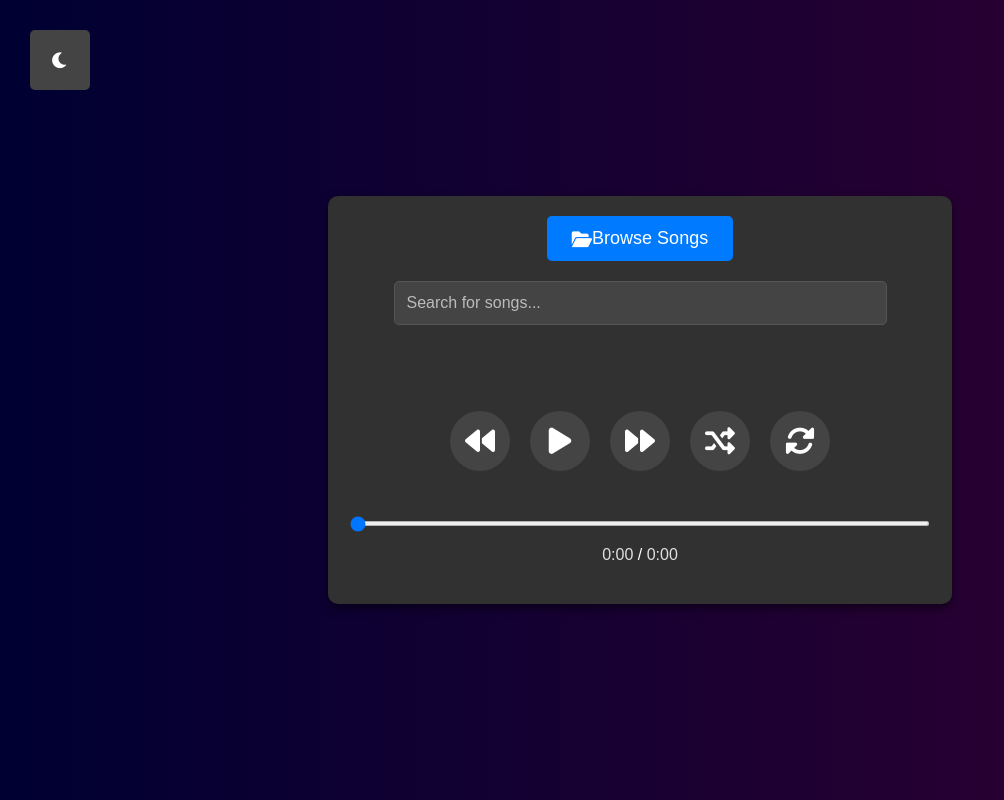
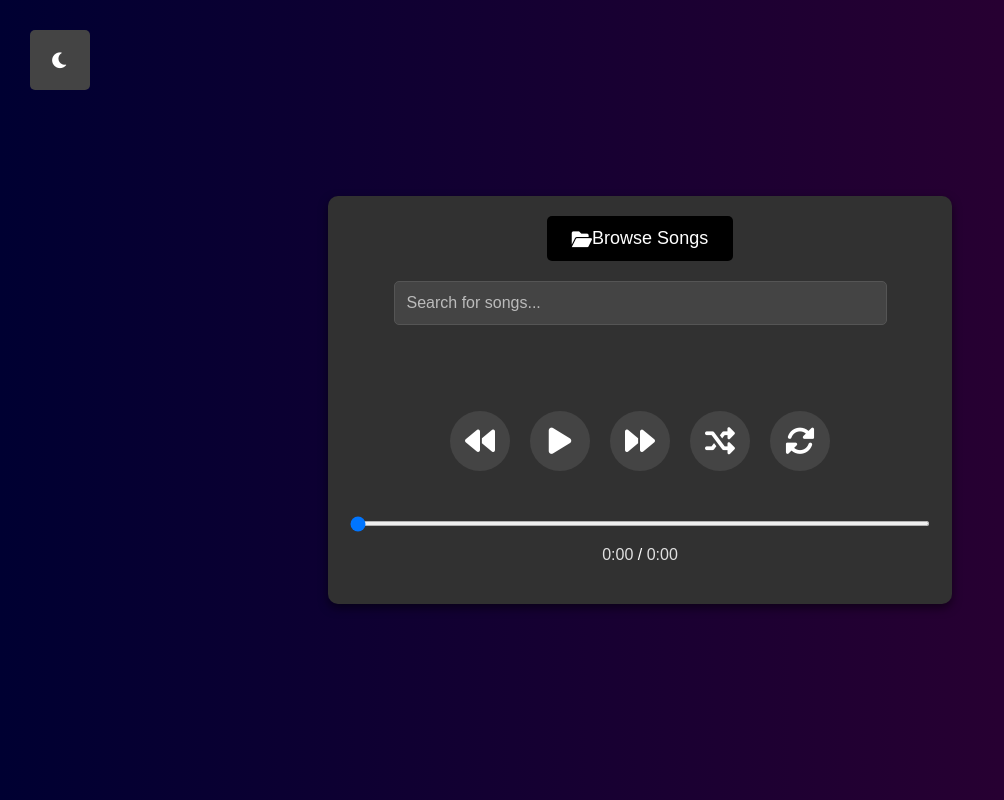
Before and after one commit to ZaydenKelly09/music-player, a plain HTML site: page index.html in a window 1280 px wide. Shown: the whole page, without its empty margins (0-1004 px from the left). Drawn offline with Linux system fonts and the light colour scheme; a web font is replaced by a local one.

Commit message:
Update styles.css

```diff
--- a/styles.css
+++ b/styles.css
@@ -68,7 +68,7 @@ body.light-mode #player-container {
     display: inline-flex;
     align-items: center;
     cursor: pointer;
-    background-color: #007BFF;
+    background-color: #000000;
     color: white;
     padding: 12px 25px;
     border-radius: 5px;
```
